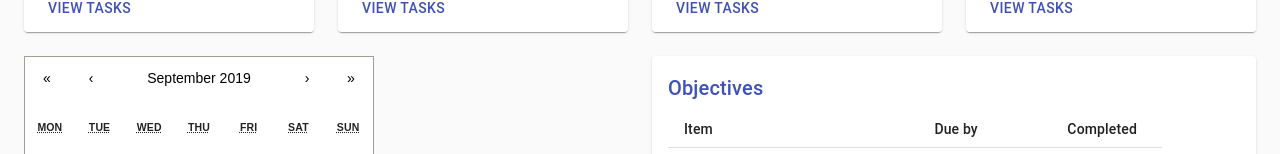
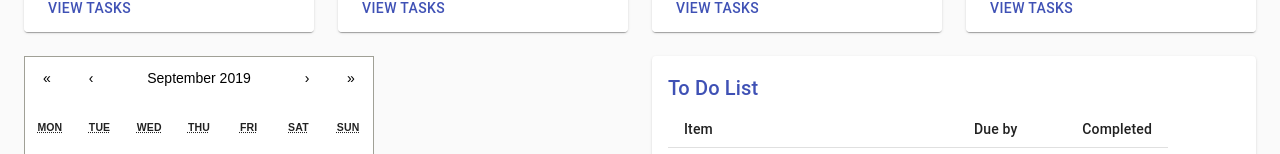
Before and after one commit to delaware19/team-2, a React (Create React App) app in the folder rise-up/: page /dashboard in a window 1280 px wide. Shown: the part 646-800 px from the top of the page. Built offline with nearby package versions, Linux system fonts and the light colour scheme.

Commit message:
fixing typos

```diff
--- a/rise-up/src/components/Orders.js
+++ b/rise-up/src/components/Orders.js
@@ -17,9 +17,9 @@ function createData(id, date, name, shipTo, paymentMethod, amount) {
 }
 
 const rows = [
-  createData(0, "Call Senator", '16 Mar, 2019',<Checkbox/>),
-  createData(1, "Attend congressional meeting", '16 Mar, 2019',<Checkbox/>),
-  createData(2, "Create layout for petition", '16 Mar, 2019',<Checkbox/>),
+  createData(0, "Call Senator JP Morgan", '16 Mar, 2019',<Checkbox/>),
+  createData(1, "Draft FB post and share with Moms Demand Action", '30 Mar, 2019',<Checkbox/>),
+  createData(2, "Deadline to file intent", '30 Jun, 2020',<Checkbox/>),
 
 ];
 
@@ -33,7 +33,7 @@ export default function Orders() {
   const classes = useStyles();
   return (
     <React.Fragment>
-      <Title align="right">Objectives</Title>
+      <Title align="right">To Do List</Title>
       <Table size="small">
         <TableHead>
           <TableRow>
```
